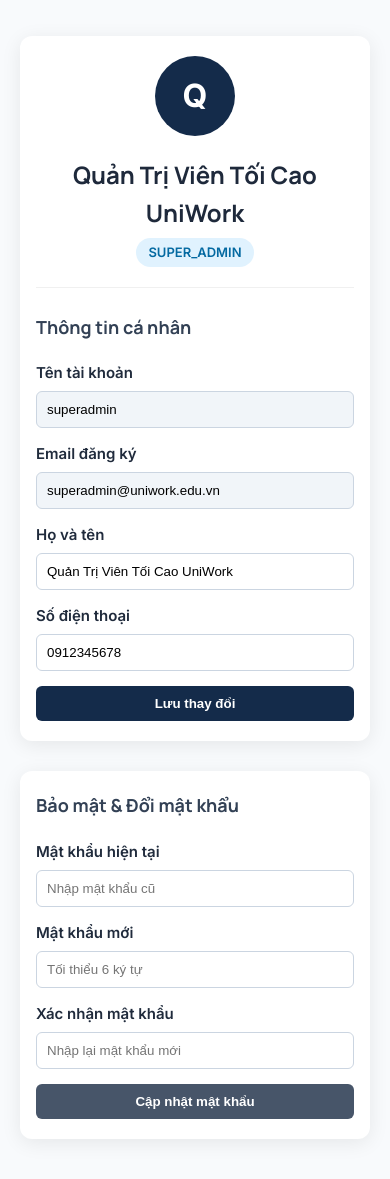
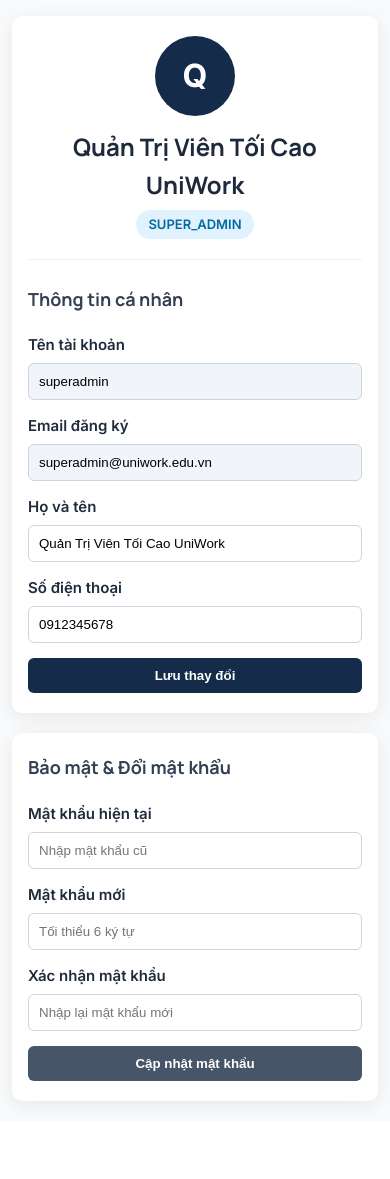
Before and after one commit to minhc2390-boop/EcoCore_Manage_EV, a Spring Boot app: page /profile in a window 390 px wide. Shown: the part 74-1253 px from the top of the page. After the commit the page ends 1184 px from the top, so only its background shows below. Run offline with Spring Boot 4, Linux system fonts and the light colour scheme; a user stored in the database is signed in.

Commit message:
fix(responsive): dong bo layout scripts, toggle sidebar mobile, responsive profile va job detail

```diff
--- a/src/main/resources/templates/employer/applications/list.html
+++ b/src/main/resources/templates/employer/applications/list.html
@@ -516,6 +516,6 @@
     </div>
 </div>
 
-<script src="https://cdn.jsdelivr.net/npm/bootstrap@5.3.3/dist/js/bootstrap.bundle.min.js"></script>
+<div th:replace="~{employer/common/layout :: scripts}"></div>
 </body>
 </html>
--- a/src/main/resources/templates/employer/jobs/list.html
+++ b/src/main/resources/templates/employer/jobs/list.html
@@ -650,7 +650,7 @@
     </div>
 </div>
 
-<script src="https://cdn.jsdelivr.net/npm/bootstrap@5.3.3/dist/js/bootstrap.bundle.min.js"></script>
+<div th:replace="~{employer/common/layout :: scripts}"></div>
 <script>
     // Hàm mở modal gia hạn tin
     function openExtendModal(jobId, jobTitle, jobDeadline) {
--- a/src/main/resources/templates/profile.html
+++ b/src/main/resources/templates/profile.html
@@ -103,6 +103,36 @@
             background: #fee2e2;
             color: #b91c1c;
             border: 1px solid #f87171;
+        }
+
+        /* Responsive Media Queries cho Mobile & Tablet */
+        @media (max-width: 768px) {
+            .profile-container {
+                margin: 20px auto;
+                padding: 0 12px;
+            }
+            .profile-card {
+                padding: 20px 16px;
+                border-radius: 10px;
+                margin-bottom: 20px;
+            }
+            .profile-header {
+                flex-direction: column;
+                text-align: center;
+                gap: 12px;
+            }
+            .form-grid {
+                grid-template-columns: 1fr;
+                gap: 14px;
+            }
+            .password-grid {
+                grid-template-columns: 1fr;
+                gap: 14px;
+            }
+            .btn-save {
+                width: 100%;
+                text-align: center;
+            }
         }
     </style>
 </head>
```
Also changed, not shown: src/main/resources/templates/jobs/detail.html (+14 -0 lines), src/main/resources/templates/employer/applicants/detail.html (line endings or trailing spaces), src/main/resources/templates/employer/dashboard.html (line endings or trailing spaces).
